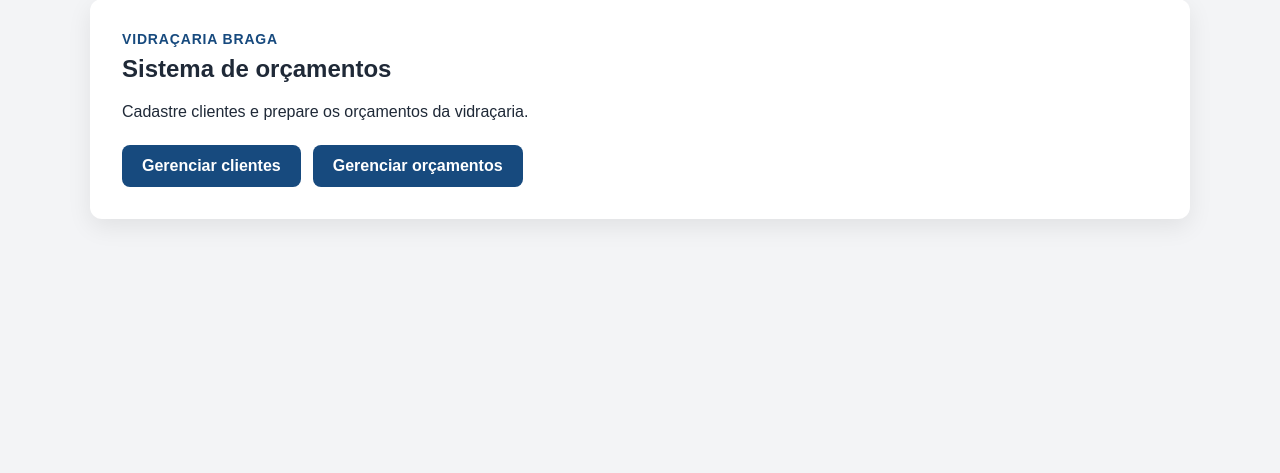
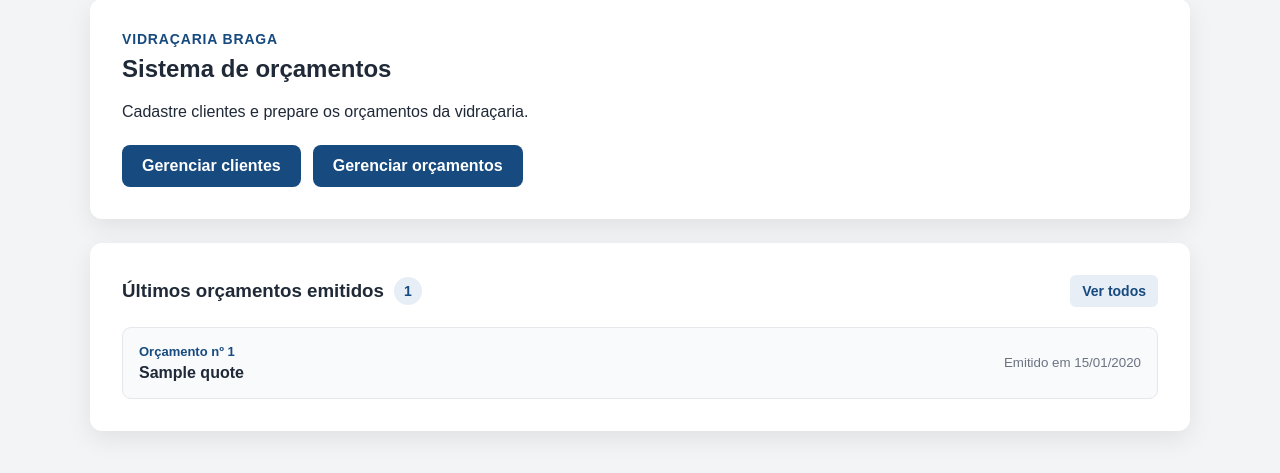
Before and after one commit to diogozarpelo/braga-budget, a Flask app: template app/templates/index.html in a window 1280 px wide. Shown: the part 151-624 px from the top of the page. Run offline with Flask 3, Linux system fonts and the light colour scheme; the template is opened without the code that fills it: most values are stand-ins (such as "Sample title", 1, 10 or a date in 2020).

Commit message:
feat: show recent issued quotes on home page

```diff
--- a/app/static/css/styles.css
+++ b/app/static/css/styles.css
@@ -1399,3 +1399,67 @@ body {
         justify-content: center;
     }
 }
+
+
+.home-recent-quotes {
+    margin-top: 24px;
+}
+
+.home-recent-quotes .section-toolbar {
+    margin-bottom: 20px;
+}
+
+.home-recent-quotes .section-heading h3 {
+    margin: 0;
+}
+
+.recent-quotes-list {
+    display: grid;
+    gap: 10px;
+}
+
+.recent-quote {
+    display: flex;
+    padding: 16px;
+    border: 1px solid #e5e7eb;
+    border-radius: 9px;
+    align-items: center;
+    justify-content: space-between;
+    gap: 20px;
+    color: #1f2937;
+    background: #f8fafc;
+    text-decoration: none;
+    transition:
+        border-color 0.2s ease,
+        transform 0.2s ease;
+}
+
+.recent-quote:hover {
+    border-color: #174a7e;
+    transform: translateY(-1px);
+}
+
+.recent-quote span {
+    display: block;
+    margin-bottom: 5px;
+    color: #174a7e;
+    font-size: 13px;
+    font-weight: bold;
+}
+
+.recent-quote strong {
+    display: block;
+}
+
+.recent-quote small {
+    color: #6b7280;
+    white-space: nowrap;
+}
+
+@media (max-width: 600px) {
+    .recent-quote {
+        align-items: flex-start;
+        flex-direction: column;
+        gap: 8px;
+    }
+}
--- a/app/templates/index.html
+++ b/app/templates/index.html
@@ -18,4 +18,44 @@
         </a>
     </div>
 </section>
+
+<section class="card home-recent-quotes">
+    <div class="section-toolbar">
+        <div class="section-heading">
+            <h3>Últimos orçamentos emitidos</h3>
+            <span class="count-badge">{{ recent_quotes|length }}</span>
+        </div>
+
+        <a class="table-action" href="{{ url_for('main.quotes') }}">
+            Ver todos
+        </a>
+    </div>
+
+    {% if recent_quotes %}
+        <div class="recent-quotes-list">
+            {% for quote in recent_quotes %}
+                <a
+                    class="recent-quote"
+                    href="{{ url_for('main.quote_detail', quote_id=quote['id']) }}"
+                >
+                    <div>
+                        <span>Orçamento nº {{ quote["quote_number"] }}</span>
+                        <strong>{{ quote["client_name"] }}</strong>
+                    </div>
+
+                    {% if quote["issued_at"] %}
+                        <small>
+                            Emitido em
+                            {{ quote["issued_at"][8:10] }}/{{ quote["issued_at"][5:7] }}/{{ quote["issued_at"][0:4] }}
+                        </small>
+                    {% endif %}
+                </a>
+            {% endfor %}
+        </div>
+    {% else %}
+        <p class="empty-state">
+            Nenhum orçamento emitido ainda.
+        </p>
+    {% endif %}
+</section>
 {% endblock %}
```
Also changed, not shown: app/routes.py (+21 -1 lines).
